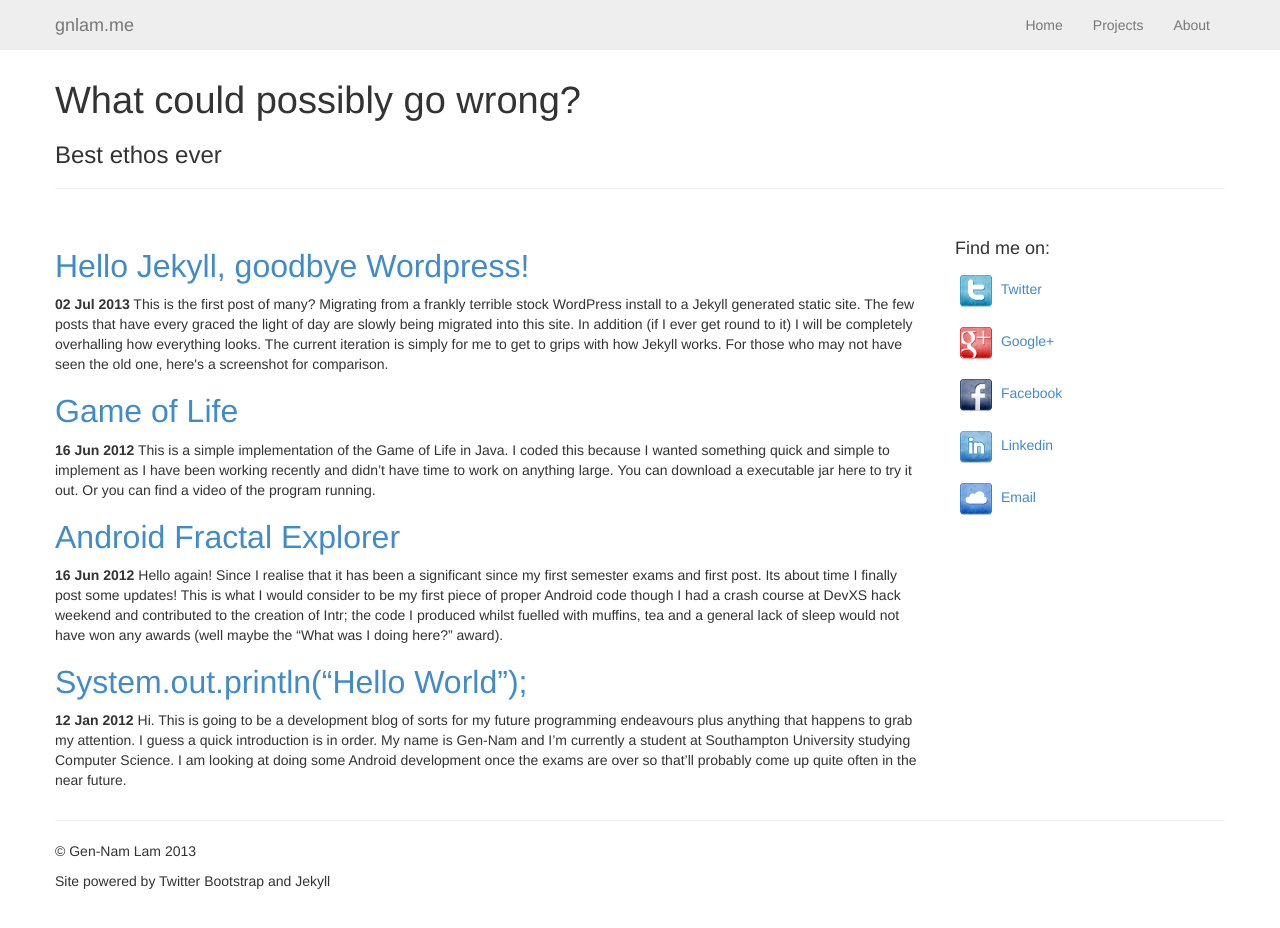
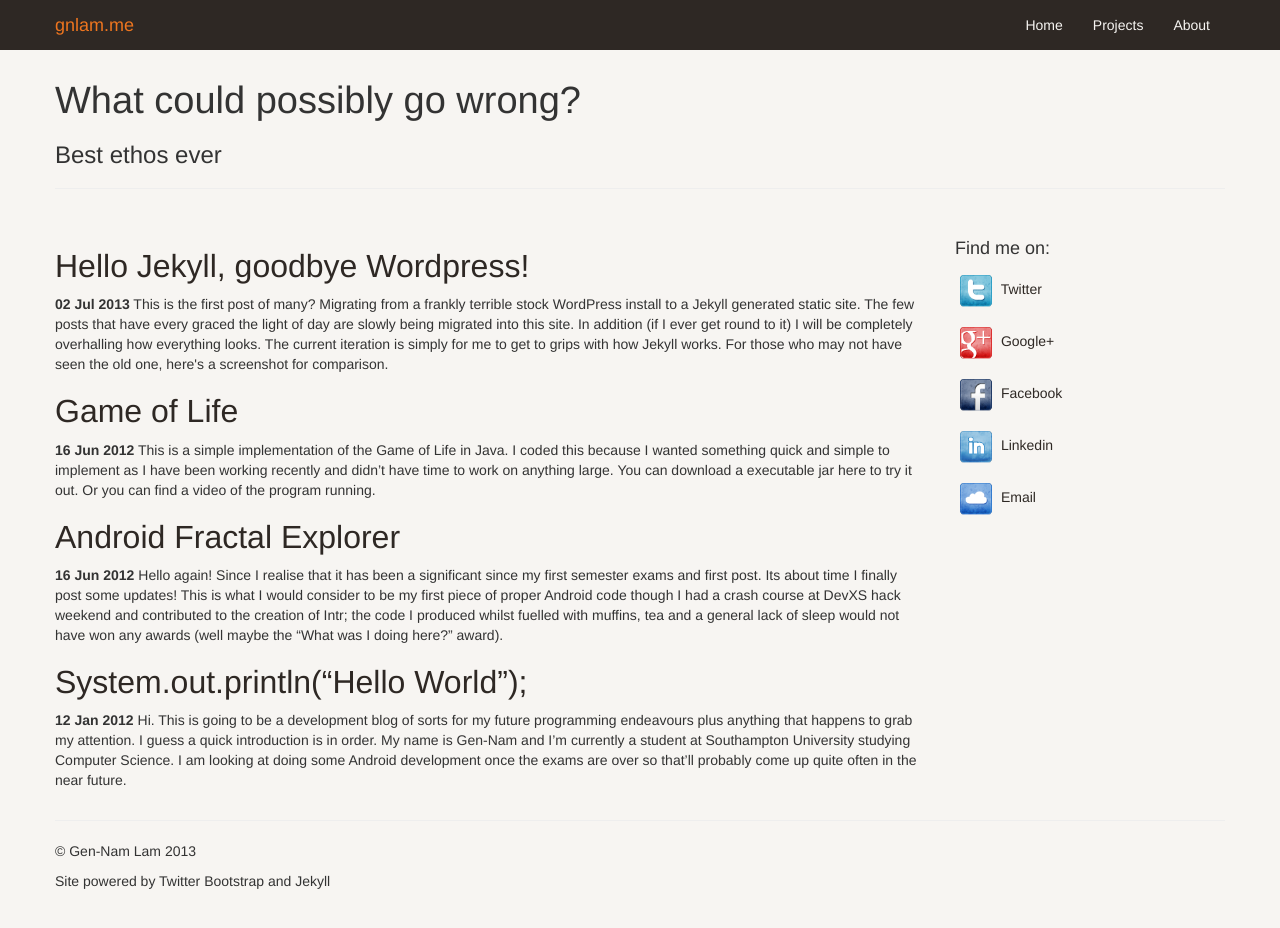
Before and after one commit to Kanpai888/Kanpai888.github.io, a Jekyll site: the page built from index.html, in a window 1280 px wide and 941 px high. Shown: the top 928 px of the window. Built offline with Jekyll 4.4.1, drawn with Linux system fonts in a browser that asks for light colours.

Commit message:
Updated CSS so that it does not use the standard Bootstrap colour scheme

```diff
--- a/_layouts/default.html
+++ b/_layouts/default.html
@@ -10,14 +10,9 @@
   	<meta name="description" content="Gen-Nam Lam's Personal Blog">
   	<meta name="author" content="Gen-Nam Lam">
 
-  	<!-- Le styles -->
+  	<!-- CSS-->
   	<link href="/assets/css/bootstrap.css" rel="stylesheet">
-  	<style type="text/css">
-    	body {
-    		padding-top: 60px;
-    		padding-bottom: 40px;
-    	}
-  	</style>
+    <link href="/assets/css/default.css" rel="stylesheet">
 
   	<!-- HTML5 shim, for IE6-8 support of HTML5 elements -->
       <!--[if lt IE 9]>
@@ -28,45 +23,14 @@
 
   <body>
 
-    <!-- OLD -->
-
-  	<!-- <div class="navbar navbar-fixed-top">
-
-			<div class="container">
-				<a class="brand" href="/">gnlam.me</a>
-
-				<ul class="nav pull-right">
-					<li><a href="/">Home</a></li>
-					<li><a href="/projects">Projects</a></li>
-					<li><a href="#link">CV</a></li>
-          <li><a href="/about">About</a></li>
-				</ul>
-			</div>
-
-		</div> -->
-
-    <!-- New Code -->
     <div class="navbar navbar-fixed-top">
       <div class="container">
-        <a class="navbar-brand" href="#">gnlam.me</a>
+        <a class="navbar-brand" href="/">gnlam.me</a>
         <div class="nav-collapse collapse">
 
           <ul class="nav navbar-nav pull-right">
             <li><a href="/">Home</a></li>
             <li><a href="/projects">Projects</a></li>
-            <!-- <li class="dropdown">
-              <a href="#" class="dropdown-toggle" data-toggle="dropdown">Projects<b class="caret"></b></a>
-              <ul class="dropdown-menu">
-                <li><a href="#">Action</a></li>
-                <li><a href="#">Another action</a></li>
-                <li><a href="#">Something else here</a></li>
-                <li class="divider"></li>
-                <li class="nav-header">Nav header</li>
-                <li><a href="#">Separated link</a></li>
-                <li><a href="#">One more separated link</a></li>
-              </ul>
-            </li> -->
-
             <li><a href="/about">About</a></li>
           </ul>
         </div>
--- /dev/null
+++ b/assets/css/default.css
@@ -0,0 +1,34 @@
+/* Colour Scheme */
+/* Black 	#2E2824 */
+/* Orange 	#ED751F	*/
+/* White 	#F7F5F2 */
+
+body {
+	padding-top: 60px;
+	padding-bottom: 40px;
+	background-color: #F7F5F2;
+}
+
+.navbar-brand{
+	color: #ED751F;
+}
+
+.navbar {
+	background-color: #2E2824;
+}
+
+.navbar-nav > li > a{
+	color: #F7F5F2;
+}
+
+.navbar-nav > li > a:hover, a:focus {
+	color: #ED751F;
+}
+
+a {
+	color: #2E2824;
+}
+
+a:hover, a:focus {
+	color: #ED751F;
+}
```
Also changed, not shown: 8 other files.
